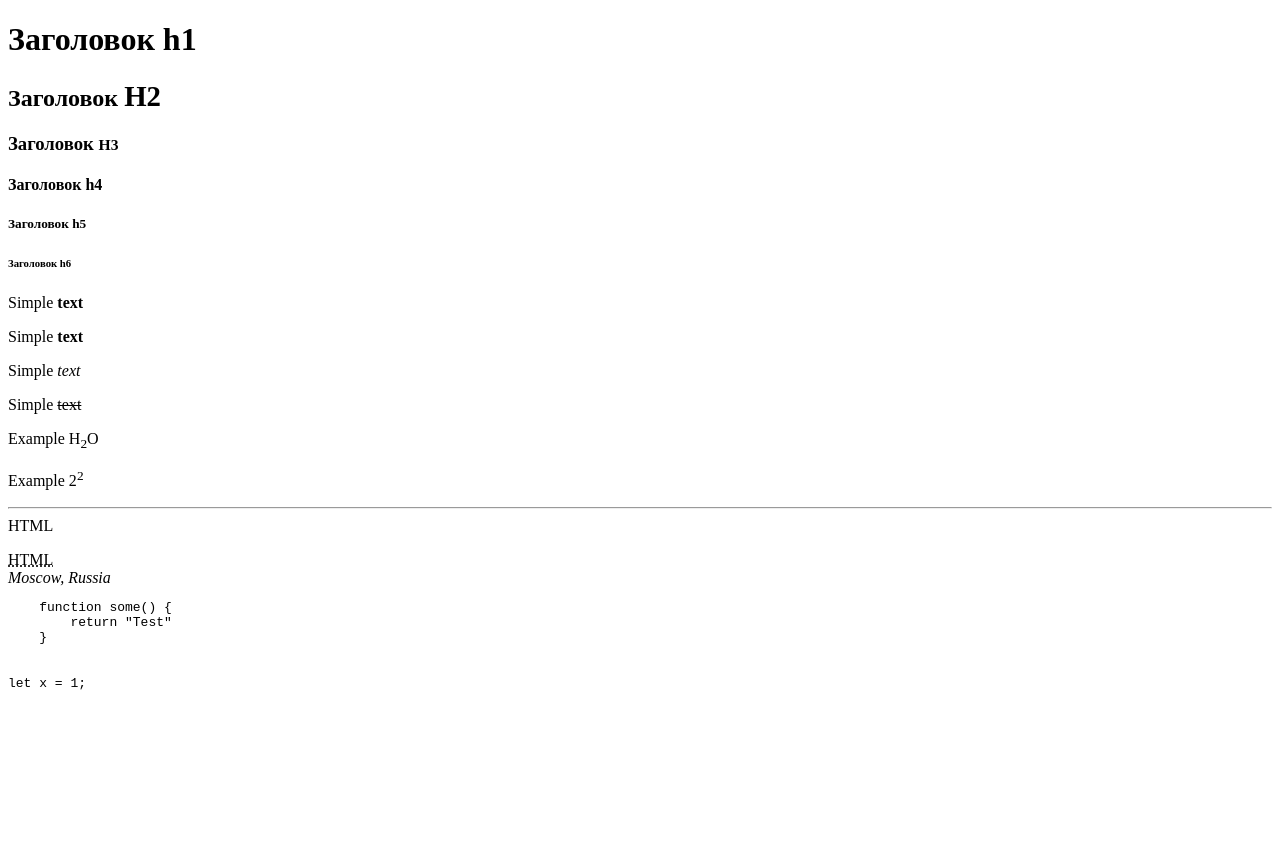
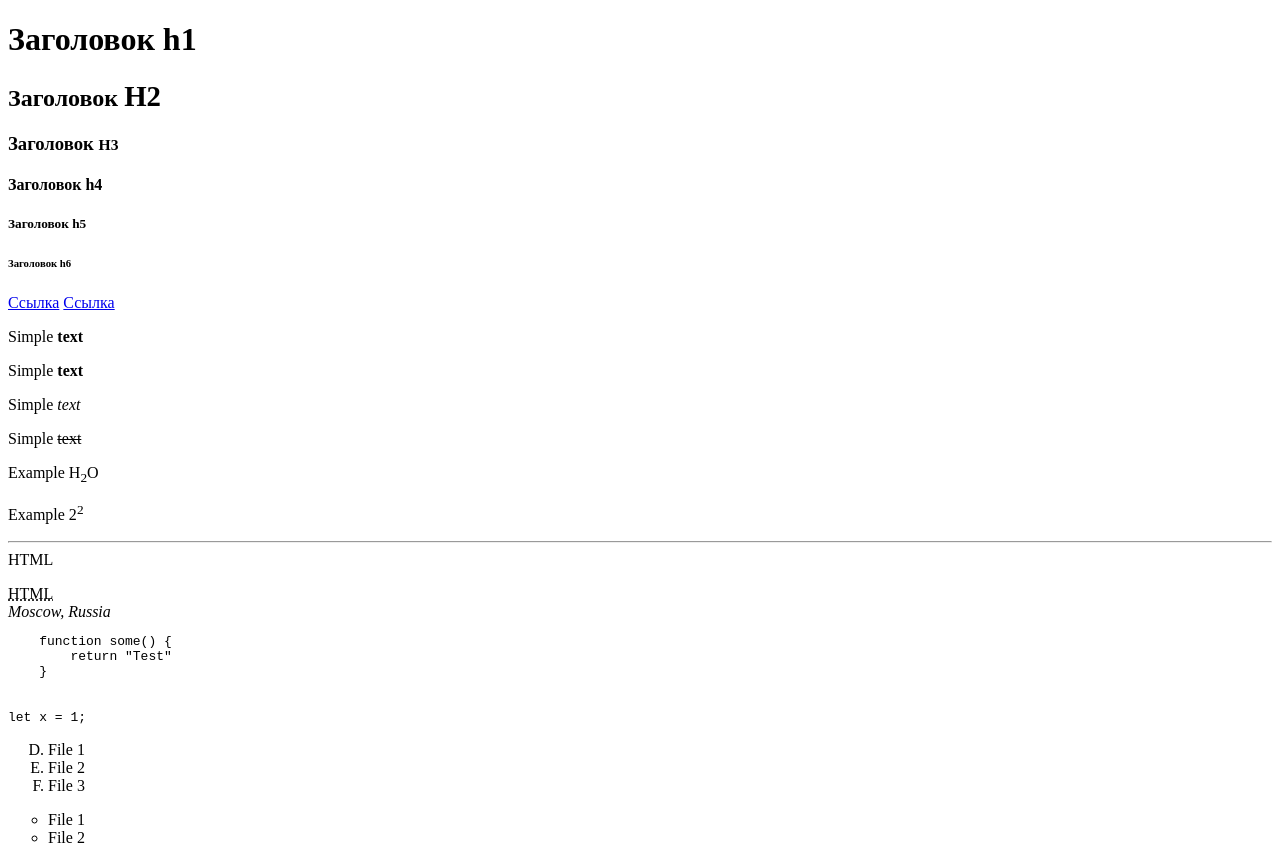
Before and after one commit to VladN1987/HTML, a plain HTML site: page index.html in a window 1280 px wide. Before the commit the page ends 800 px from the top, so only its background shows below. Drawn offline with Linux system fonts and the light colour scheme.

Commit message:
1.0 Update 27.01.2023 10.23

```diff
--- a/index.html
+++ b/index.html
@@ -10,12 +10,15 @@
     <!--Comment-->
 </head>
 <body>
-    <h1>Заголовок h1</h1>
+    <h1 title="Help">Заголовок h1</h1>
     <h2>Заголовок <big>H2</big></h2>
     <h3>Заголовок <small>H3</small></h3>
     <h4>Заголовок h4</h4>
     <h5>Заголовок h5</h5>
     <h6>Заголовок h6</h6>
+
+    <a href="https://yandex.ru" title="Click me" target="_self">Ссылка</a>
+    <a href="https://yandex.ru" title="Click me" target="_blank">Ссылка</a>
 
     <p>Simple <b>text</b></p>
     <p>Simple <strong>text</strong></p>
@@ -42,6 +45,19 @@
         let x = 1;
     </code>
 
+    <!--Numbered Lists-->
+    <ol start="4" type="A">
+        <li> File 1</li>
+        <li> File 2</li>
+        <li> File 3</li>
+    </ol>
+
+    <!--Unnumbered lists-->
+    <ul type="circle">
+        <li> File 1</li>
+        <li> File 2</li>
+    </ul>
+
 
 
 </body>
```
